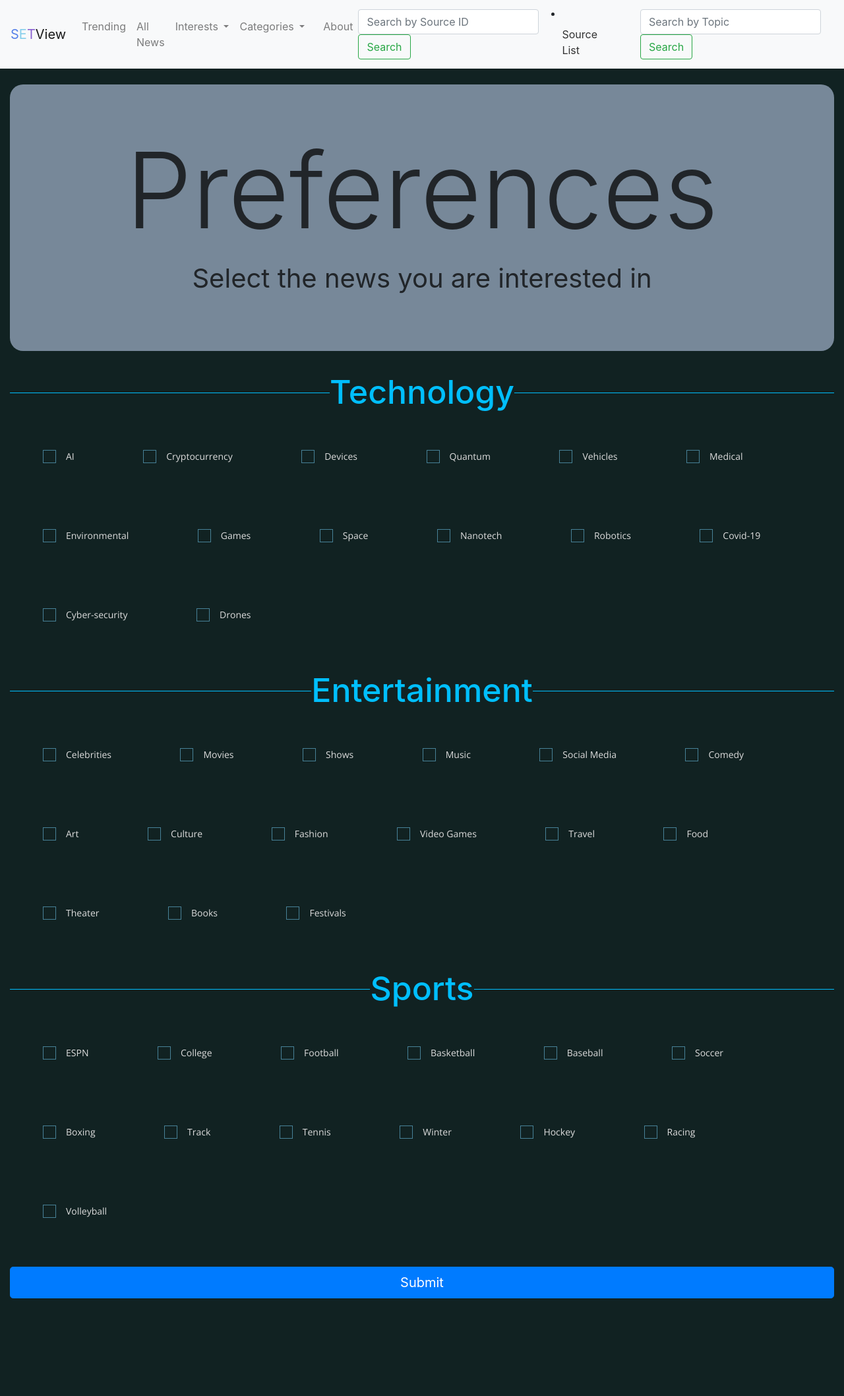
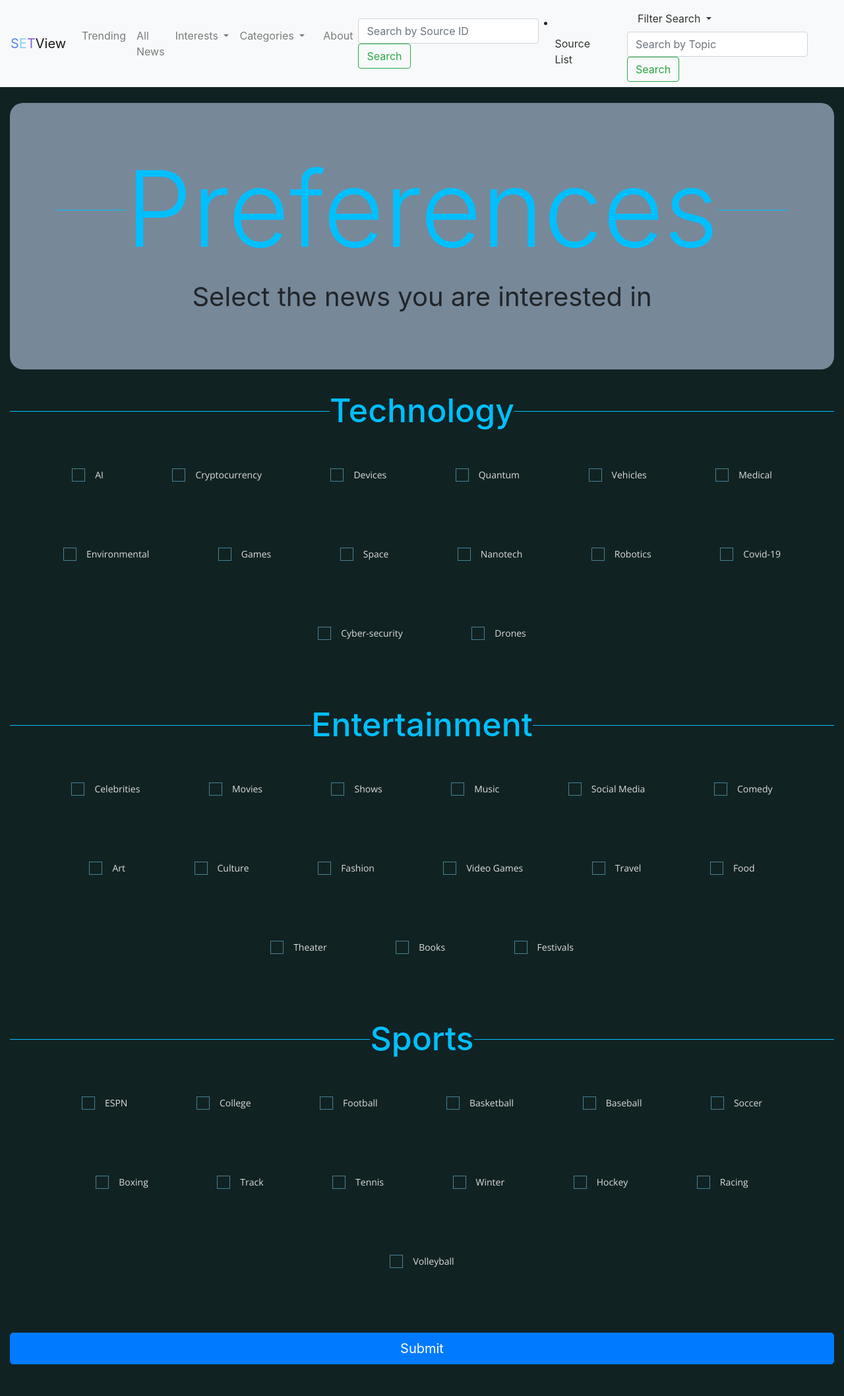
Before and after one commit to eceo902/SETView, a Flask app: page /set in a window 1280 px wide. Shown: the whole page at 66% size. Before the commit the page ends 1968 px from the top, so only its background shows below. Run offline with Flask 2, Linux system fonts and the light colour scheme.

Commit message:
Starting search preferences

```diff
--- a/app.py
+++ b/app.py
@@ -9,21 +9,22 @@ import validators                               # to test if url is valid
 newsapi = NewsApiClient(api_key=my_api_key)
 
 
-app = Flask(__name__)                           # creating the Flask App
-app.secret_key = "secret_key"                   # need to make a secret key to make session work
-app.permanent_session_lifetime = timedelta(days=7)      # the session lasts for a week
+app = Flask(__name__)                                                                           # creating the Flask App
+app.secret_key = "secret_key"                                                                   # need to make a secret key to make session work
+app.permanent_session_lifetime = timedelta(days=7)                                              # the session lasts for a week
 
 
-@app.before_request                             # this will run before any request
+@app.before_request                                                                             # this will run before any request
 def make_session_permanent():
-    session.permanent = True                    # activates the session as being permanent
+    session.permanent = True                                                                    # activates the session as being permanent
 
-@app.before_first_request                       # activates only before the first request
+@app.before_first_request                                                                       # activates only before the first request
 def set_initial_page():
     session["page"] = 1
     session["page_interest"] = 1
+    session["categories"] = None
 
-@app.route("/")                                 # Homepage
+@app.route("/")                                                                                 # Homepage
 def home():
     news = newsapi.get_everything(q="technology OR entertainment OR sports", qintitle="technology OR entertainment OR sports", language="en", sort_by="relevancy", page_size=100, from_param=date.today()-timedelta(days=2), to=date.today())
     articles = news["articles"]
@@ -31,14 +32,14 @@ def home():
     rtn = []
 
     for i in range(9):
-        temp = random.choice(articles)          # stores the random article in a temporary variable
-        while temp["urlToImage"] is None or not validators.url(temp["urlToImage"]):            # if there is not a url or if the url is invalid
+        temp = random.choice(articles)                                                          # stores the random article in a temporary variable
+        while temp["urlToImage"] is None or not validators.url(temp["urlToImage"]):             # if there is not a url or if the url is invalid
             articles.remove(temp)
             temp = random.choice(articles)
-        rtn.append(temp)                        # adds the random article to the return list
-        articles.remove(temp)                   # removes the random article from the list of articles
+        rtn.append(temp)                                                                        # adds the random article to the return list
+        articles.remove(temp)                                                                   # removes the random article from the list of articles
 
-    for article in rtn:                         # limiting the length of the title
+    for article in rtn:                                                                         # limiting the length of the title
         if len(article["title"]) > 90:
             article["title"] = article["title"][0:article["title"].find(" ", 85)] + "..."       # this will add an ellipsis to the first space it finds starting from the 70th character
 
@@ -46,7 +47,7 @@ def home():
 
 
 
-@app.route("/top")                              # trending sports, technology, and entertainment news page
+@app.route("/top")                                                                              # trending sports, technology, and entertainment news page
 def top():
     top_technology = newsapi.get_top_headlines(category="technology", country="us", page_size=34)                       # calling the api for tech news
     top_entertainment = newsapi.get_top_headlines(category="entertainment", country="us", page_size=33)                 # calling the api for entertainment news
@@ -63,33 +64,30 @@ def top():
         return render_template("trending.html", articles=articles)
 
 
-@app.route("/all/<int:page_number>")            # all technology, sports, and entertainment news
-def all_things(page_number=None):
-    all_news = newsapi.get_everything(q="technology OR entertainment OR sports", qintitle="technology OR entertainment OR sports", language="en", sort_by="relevancy", page_size=20, page=page_number)
-    session["page"] = page_number               # saves the page_number into a "page" input in the session
+@app.route("/all/<int:page_number>")                                                            # all technology, sports, and entertainment news
+def all_things(page_number=1):
+    all_news = newsapi.get_everything(q="technology OR entertainment OR sports", qintitle="technology OR entertainment OR sports", language="en", sort_by="relevancy", page_size=20, page=page_number, from_param=date.today()-timedelta(days=7), to=date.today())
+    session["page"] = page_number                                                               # saves the page_number into a "page" input in the session
     if all_news["status"] != "ok":
         flash("There was an error!, Try again")
         return redirect(url_for("home"))
     elif all_news["totalResults"] == 0:
         flash("There are no articles there right now.  Sorry, try again later!")
-        return redirect(url_for("all_things", page_number=session["page"]-1))
-    elif page_number == None:                   # if there is no page number saved
-        articles = all_news["articles"]
-        return render_template("everything.html", articles=articles, current_page=1)
+        return redirect(url_for("all_things", page_number=session["page"]-1))                   # going back to previous page
     else:
         articles = all_news["articles"]
         return render_template("everything.html", articles=articles, current_page=page_number)
 
 
-@app.route("/category/<string:category>")        # News from either technology, entertainment, or sports category
+@app.route("/category/<string:category>")                                                       # News from either technology, entertainment, or sports category
 def cat(category):
     cat_news = newsapi.get_top_headlines(category=category.lower(), country="us", language="en", page_size=50)
     if cat_news["status"] != "ok":
         flash("There was an error!, Try again")
-        return render_template("categories.html")
+        return redirect(url_for("home"))
     elif cat_news["totalResults"] == 0:
         flash("There are no articles right now.  Sorry, try again later!")
-        return render_template("categories.html")
+        return redirect(url_for("home"))
     else:
         articles = cat_news["articles"]
         return render_template("categories.html", articles=articles, type=category)
@@ -103,7 +101,7 @@ def cat(category):
 def set_preferences():
     if request.method == "POST":
         try:
-            session["preferences"] = request.form.getlist("list")           # getting the list of checked values for the checkboxes
+            session["preferences"] = request.form.getlist("list")                               # getting the list of checked values for the checkboxes
             if len(request.form.getlist("list")) > 0:
                 flash("Your interests have been saved!")
             return redirect(url_for("interest", page_number=1))
@@ -115,22 +113,19 @@ def set_preferences():
 
 
 @app.route("/interests/<int:page_number>")
-def interest(page_number=None):
+def interest(page_number=1):
     if "preferences" in session and len(session["preferences"]) > 0:
         preferences = " OR ".join(session["preferences"])
         interest_news = newsapi.get_everything(q=preferences.lower(), qintitle=preferences.lower(), language="en", page_size=20, page=page_number)
         session["page_interest"] = page_number
         if interest_news["status"] != "ok":
-            session.pop("_flashes", None)                                   # removing the previous flashes
+            session.pop("_flashes", None)                                                       # removing the previous flashes
             flash("There was an error!, Try again")
             return redirect(url_for("home"))
         elif interest_news["totalResults"] == 0:
             session.pop("_flashes", None)
             flash("There are no articles there right now.  Sorry, try again later!")
             return redirect(url_for("home"))
-        elif page_number is None:
-            articles = interest_news["articles"]
-            return render_template("interest_page.html", articles=articles, current_page=1)
         else:
             articles = interest_news["articles"]
             return render_template("interest_page.html", articles=articles, current_page=page_number)
@@ -143,10 +138,11 @@ def interest(page_number=None):
 
 
 
-@app.route("/checktype", methods=["POST", "GET"])                                       # checking to see if the input search for type was valid
+@app.route("/checktype", methods=["POST", "GET"])                                               # checking to see if the input search for type was valid
 def try_type():
     if request.method == "POST":
         if request.form["what_topic"] is not None and len(request.form["what_topic"]) > 0:
+            session["categories"] = request.form.getlist("categories")
             return redirect(url_for("topic_searcher", topic=request.form["what_topic"], page_number=1))
         else:
             flash("Invalid search input, try again!")
@@ -155,13 +151,22 @@ def try_type():
         return redirect(url_for("home"))
 
 
-@app.route("/topic/<string:topic>/<int:page_number>")                                                     # route to render the search result
+@app.route("/topic/<string:topic>/<int:page_number>")                              # route to render the search result
 def topic_searcher(topic, page_number=1):
-    try:
-        news_by_topic = newsapi.get_everything(q="(technology OR entertainment OR sports) AND " + topic.lower(), language="en", sort_by="relevancy", page_size=20, page=page_number)
-    except:
-        flash("There was an error with your search.")
-        return redirect(url_for("home"))
+    if session["categories"] is None or len(session["categories"]) == 0:
+        try:
+            news_by_topic = newsapi.get_everything(q="(technology OR entertainment OR sports) AND " + topic.lower(), language="en", sort_by="relevancy", page_size=20, page=page_number)
+        except:
+            flash("here was an error with your search.")
+            return redirect(url_for("home"))
+    else:
+        try:
+            narrow_search = " OR ".join(session["categories"])
+            news_by_topic = newsapi.get_everything(q="(" + narrow_search.lower() + ") AND " + topic.lower(), language="en", sort_by="relevancy", page_size=20, page=page_number)
+        except:
+            flash("There was an error with your search.")
+            return redirect(url_for("home"))
+
     if news_by_topic["status"] != "ok":
         flash("There was an error with your search.")
         return redirect(url_for("home"))
@@ -177,10 +182,10 @@ def topic_searcher(topic, page_number=1):
 
 
 
-@app.route("/checksource", methods=["POST", "GET"])                                     # checking if the input for the search is valid
+@app.route("/checksource", methods=["POST", "GET"])                                             # checking if the input for the search is valid
 def try_source():
     if request.method == "POST":
-        if request.form["what_source"] is not None and len(request.form["what_source"]) > 0:        # if there was actual text that was searched
+        if request.form["what_source"] is not None and len(request.form["what_source"]) > 0:    # if there was actual text that was searched
             return redirect(url_for("source_searcher", source=request.form["what_source"], page_number=1))
         else:
             flash("Invalid search input, try these sources!")
@@ -220,11 +225,15 @@ def source_list():
 
 
 
-@app.route("/eseeyave")                                 # rendering the about page
+@app.route("/eseeyave")                                                                         # rendering the about page
 def creator():
     return render_template("about.html")
+
+@app.route("/test")
+def test():
+    return render_template("test.html")
 
 
 
 if __name__ == "__main__":
-    app.run(debug=True)                                 # changes to code will change app
+    app.run(debug=True)                                                                         # changes to code will change app
--- a/static/checkbox.css
+++ b/static/checkbox.css
@@ -7,7 +7,6 @@ html { height: 100%; }
 .boxes {
   margin: auto;
   padding: 50px;
-  /*background: #484848;*/
 }
 
 /*Checkboxes styles*/
--- a/static/newspaper.css
+++ b/static/newspaper.css
@@ -13,10 +13,6 @@
   --brand: hsl(0, 40%, 80%);
 }
 
-/*html {*/
-/*  font-size: var(--unit);*/
-/*}*/
-
 body {
   --fence: repeating-linear-gradient(90deg, transparent 0 4%, var(--fence--two) 4% 8%, var(--fence--one) 8% 96%, var(--fence--two) 92% 96%, transparent 96% 100%) 0 70vh / 5em 30vh repeat-x;
   --fence-brace--one: linear-gradient(var(--fence--three), var(--fence--three)) 0 75vh / 100vw 2em no-repeat;
@@ -30,6 +26,7 @@ body {
   background-color: var(--sky);
   animation: slide 4s infinite linear, time 60s infinite linear;
 }
+
 
 body:before {
   --star--one: radial-gradient(var(--sky) 50%, transparent 50%) 10vw 10vh / 1em 1em;
--- a/static/styles.css
+++ b/static/styles.css
@@ -9,7 +9,29 @@ body{
 
 .display-4{
     text-align: center;
+    position: relative;
+    font-size: 50px;
+    z-index: 1;
+    overflow: hidden;
+    color: deepskyblue;
 }
+
+.display-4:before, .display-4:after {
+    position: absolute;
+    top: 51%;
+    overflow: hidden;
+    width: 50%;
+    height: 1px;
+    content: '\a0';
+    background-color: deepskyblue;
+}
+
+.display-4:before {
+    margin-left: -50%;
+    text-align: right;
+}
+
+
 
 .img-render{
     width: 60%;
--- a/templates/base.html
+++ b/templates/base.html
@@ -4,6 +4,7 @@
     <meta charset="UTF-8">
     <link rel="stylesheet" href="https://cdn.jsdelivr.net/npm/bootstrap@4.5.3/dist/css/bootstrap.min.css" integrity="sha384-TX8t27EcRE3e/ihU7zmQxVncDAy5uIKz4rEkgIXeMed4M0jlfIDPvg6uqKI2xXr2" crossorigin="anonymous">
     <link rel="stylesheet" type="text/css" href="{{ url_for('static', filename='styles.css') }}">
+    <link rel="stylesheet" type="text/css" href="{{ url_for('static', filename='checkbox.css') }}">
     <title>{% block title %}{% endblock %}</title>
 </head>
 <body>
@@ -65,9 +66,30 @@
           <button class="btn btn-outline-success my-2 my-sm-0" type="submit">Search</button>
         </form>
           <li class="nav-item active">
-            <a class="nav-link" href="{{ url_for('source_list') }}" style="color: rgba(0,0,0,0.8);">Source List <span class="sr-only">(current)</span></a>
+            <a class="nav-link" href="{{ url_for('source_list') }}" style="color: rgba(0,0,0,0.8);">Source List<span class="sr-only">(current)</span></a>
           </li>
         <form class="form-inline my-2 my-lg-0" style="margin-left:2.5em;" action="{{ url_for('try_type') }}" method="POST">
+            <div class="nav-item dropdown">
+                <a class="nav-link dropdown-toggle" href="#" id="navbarDropdown" role="button" data-toggle="dropdown" aria-haspopup="true" aria-expanded="false" style="color: rgba(0,0,0,0.8);">
+                  Filter Search
+                </a>
+                <div class="dropdown-menu" aria-labelledby="navbarDropdown">
+                  <div class="boxes">
+                    <input type="checkbox" id="1box" name="categories" value="sports" checked>
+                    <label for="1box" style="color: rgba(0,0,0,0.8);">Sports</label>
+                  </div>
+                  <div class="dropdown-divider"></div>
+                  <div class="boxes">
+                    <input type="checkbox" id="2box" name="categories" value="entertainment" checked>
+                    <label for="2box" style="color: rgba(0,0,0,0.8);">Entertainment</label>
+                  </div>
+                  <div class="dropdown-divider"></div>
+                  <div class="boxes">
+                    <input type="checkbox" id="3box" name="categories" value="technology" checked>
+                    <label for="3box" style="color: rgba(0,0,0,0.8);">Technology</label>
+                  </div>
+                </div>
+            </div>
           <input class="form-control mr-sm-2" type="search" placeholder="Search by Topic" aria-label="Search" name="what_topic">
           <button class="btn btn-outline-success my-2 my-sm-0" type="submit">Search</button>
         </form>
@@ -81,7 +103,6 @@
 
 
 
-
     <script src="https://code.jquery.com/jquery-3.5.1.slim.min.js" integrity="sha384-DfXdz2htPH0lsSSs5nCTpuj/zy4C+OGpamoFVy38MVBnE+IbbVYUew+OrCXaRkfj" crossorigin="anonymous"></script>
     <script src="https://cdn.jsdelivr.net/npm/popper.js@1.16.1/dist/umd/popper.min.js" integrity="sha384-9/reFTGAW83EW2RDu2S0VKaIzap3H66lZH81PoYlFhbGU+6BZp6G7niu735Sk7lN" crossorigin="anonymous"></script>
     <script src="https://cdn.jsdelivr.net/npm/bootstrap@4.5.3/dist/js/bootstrap.min.js" integrity="sha384-w1Q4orYjBQndcko6MimVbzY0tgp4pWB4lZ7lr30WKz0vr/aWKhXdBNmNb5D92v7s" crossorigin="anonymous"></script>
--- a/templates/home.html
+++ b/templates/home.html
@@ -28,13 +28,13 @@
 
 <div class="jumbotron jumbotron-fluid">
   <div class="container">
-    <h1 class="display-4" style="font-size:7em;">
+    <h2 class="display-3" style="text-align: center; font-size:7em;">
       <span>Welcome to </span><!--
       --><span><a href="{{ url_for('cat', category='Sports') }}" style="color: #5680E9;">S</a></span><!--
       --><span><a href="{{ url_for('cat', category='Entertainment') }}" style="color: #84CEEB;">E</a></span><!--
       --><span><a href="{{ url_for('cat', category='Technology') }}" style="color: #8860D0;">T</a></span><!--
       --><span>View</span>
-    </h1>
+    </h2>
     <p style="text-align:center;font-size:2.5em;">
       <span>Your clean and personalized source of </span><!--
       --><span><a href="{{ url_for('cat', category='Sports') }}" style="color: #5680E9;">Sports</a></span><!--
--- a/templates/list_of_preferences.html
+++ b/templates/list_of_preferences.html
@@ -39,6 +39,7 @@
 
     <h1>Technology</h1>
 
+    <div style="text-align: center">
         {% for i in range(technology_preferences|length) %}
             {% if technology_preferences[i] in session['preferences'] %}
                 <span class="boxes boxes-inline" style="display: inline-block">
@@ -52,12 +53,14 @@
                 </span>
             {% endif %}
         {% endfor %}
+    </div>
 
     <br>
     <br>
 
     <h1>Entertainment</h1>
 
+    <div style="text-align: center">
         {% for i in range(entertainment_preferences|length) %}
             {% if entertainment_preferences[i] in session['preferences'] %}
                 <span class="boxes boxes-inline" style="display: inline-block">
@@ -71,12 +74,14 @@
                 </span>
             {% endif %}
         {% endfor %}
+    </div>
 
     <br>
     <br>
 
     <h1>Sports</h1>
 
+    <div style="text-align: center">
         {% for i in range(sports_preferences|length) %}
             {% if sports_preferences[i] in session['preferences'] %}
                 <span class="boxes boxes-inline" style="display: inline-block">
@@ -90,6 +95,7 @@
                 </span>
             {% endif %}
         {% endfor %}
+    </div>
 
     <br>
     <br>
@@ -108,36 +114,42 @@
 
     <h1>Technology</h1>
 
+    <div style="text-align: center">
         {% for i in range(technology_preferences|length) %}
             <span class="boxes boxes-inline" style="display: inline-block">
                 <input type="checkbox" id="1box-{{i}}" name="list" value="{{technology_preferences[i]}}">
                 <label for="1box-{{i}}">{{technology_preferences[i]}}</label>
             </span>
         {% endfor %}
+    </div>
 
     <br>
     <br>
 
     <h1>Entertainment</h1>
 
+    <div style="text-align: center">
         {% for i in range(entertainment_preferences|length) %}
             <span class="boxes boxes-inline" style="display: inline-block">
                 <input type="checkbox" id="2box-{{i}}" name="list" value="{{entertainment_preferences[i]}}">
                 <label for="2box-{{i}}">{{entertainment_preferences[i]}}</label>
             </span>
         {% endfor %}
+    </div>
 
     <br>
     <br>
 
     <h1>Sports</h1>
 
+    <div style="text-align: center">
         {% for i in range(sports_preferences|length) %}
             <span class="boxes boxes-inline" style="display: inline-block">
                 <input type="checkbox" id="3box-{{i}}" name="list" value="{{sports_preferences[i]}}">
                 <label for="3box-{{i}}">{{sports_preferences[i]}}</label>
             </span>
         {% endfor %}
+    </div>
 
     <br>
     <br>
```
Also changed, not shown: templates/about.html (+4 -4 lines), templates/test.html (added, +62 -0 lines). Lines whose indentation alone changed are shown as unchanged.
